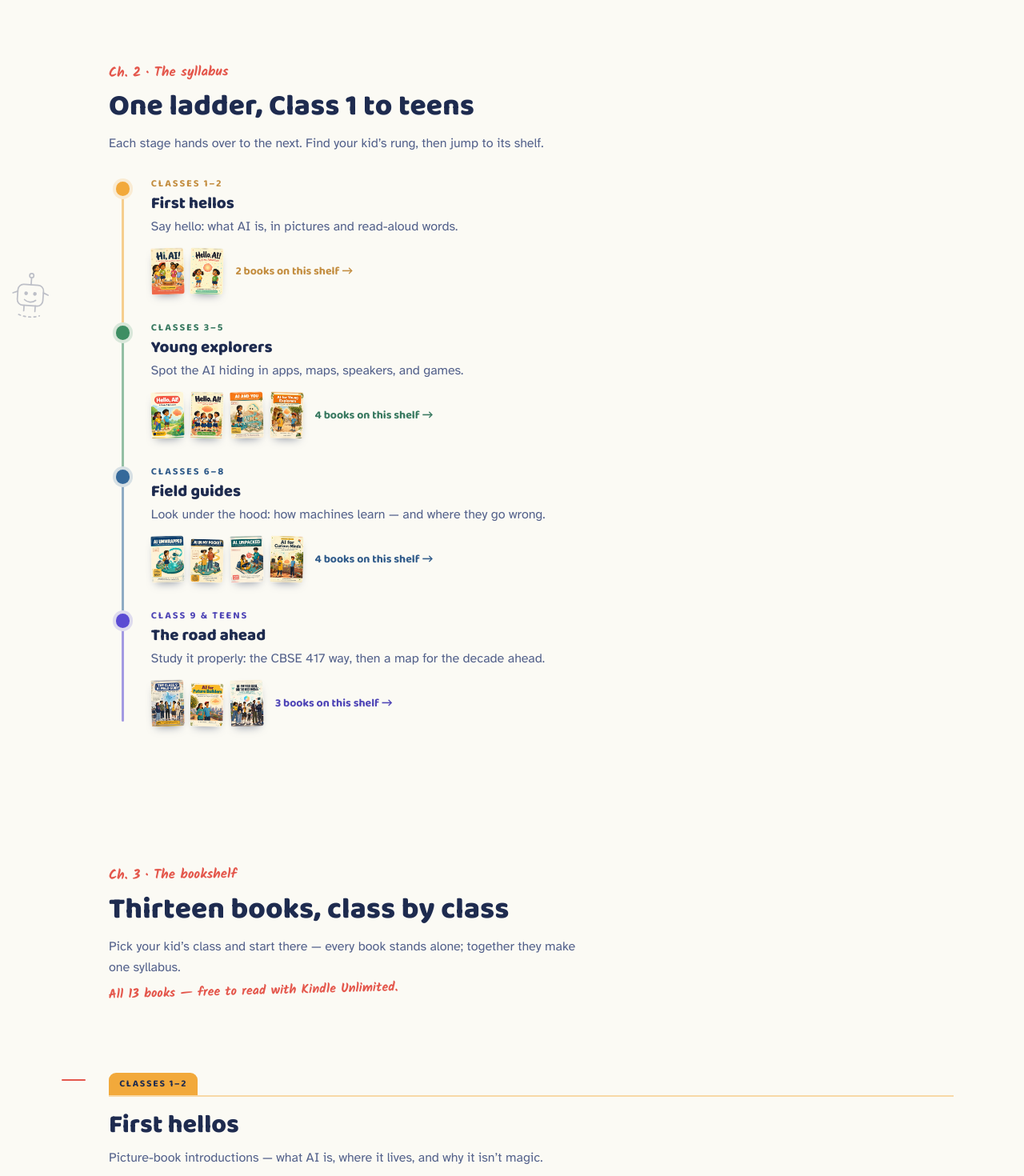
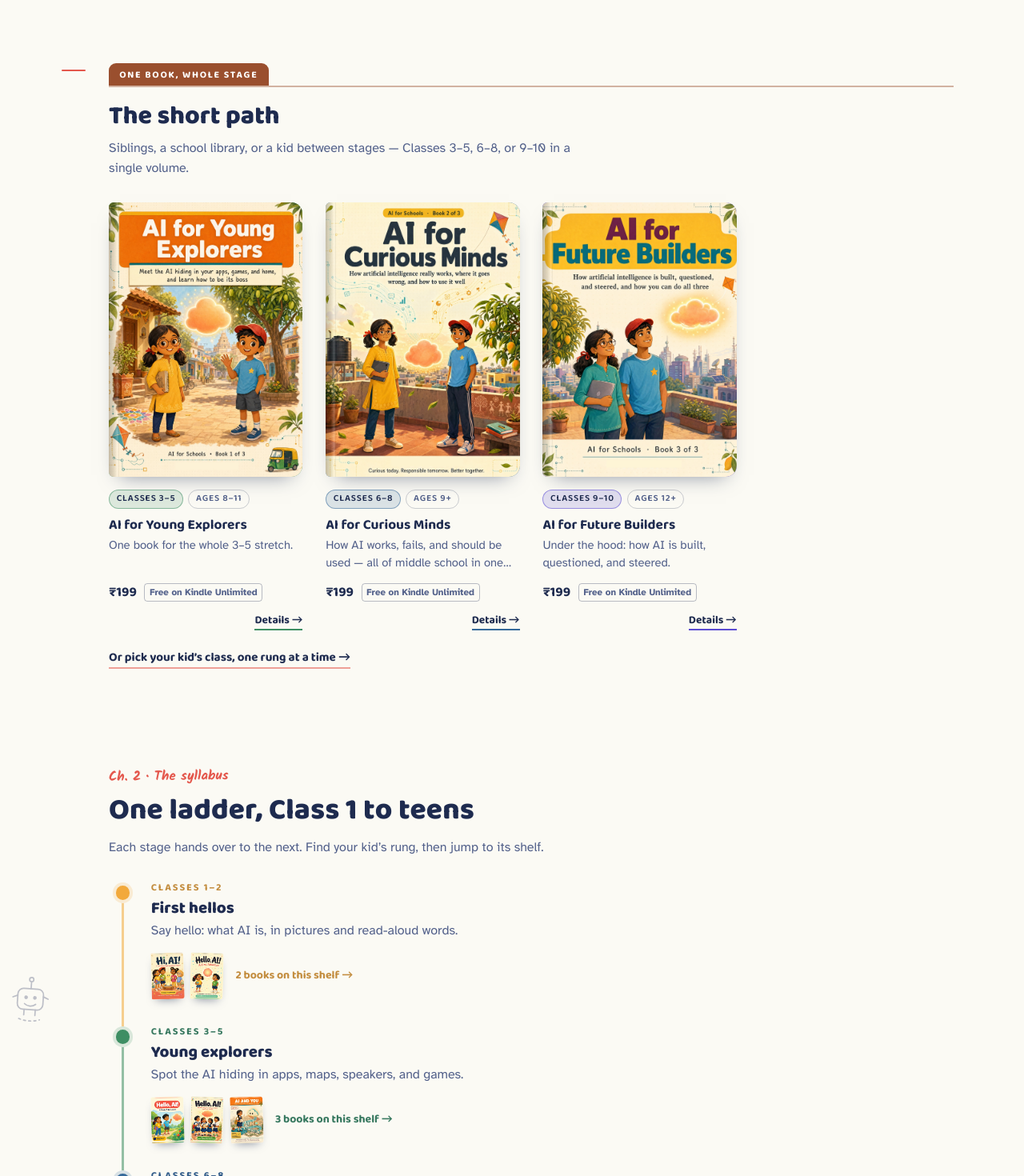
Before and after one commit to gooduru-vineeth/deekshipress, a React (Vite) app: page / in a window 1280 px wide. Shown: the part 1540-3010 px from the top of the page at 80% size. Built offline with nearby package versions, Linux system fonts and the light colour scheme; no server answers.

Commit message:
Lead with the three stage books as a short path through the series.
Split class titles onto their own shelves, and set Class 8 to ₹149.

```diff
--- a/src/App.tsx
+++ b/src/App.tsx
@@ -7,6 +7,7 @@ import Footer from './components/Footer'
 import Hero from './components/Hero'
 import Ladder from './components/Ladder'
 import Masthead from './components/Masthead'
+import ShortPath from './components/ShortPath'
 import WhyAI from './components/WhyAI'
 import { dismissBook, openBook, useHashBook } from './hooks/useHashBook'
 import type { Book } from './data/books'
@@ -30,6 +31,7 @@ export default function App() {
       <main>
         <Hero onOpen={handleOpen} />
         <WhyAI />
+        <ShortPath onOpen={handleOpen} />
         <Ladder />
         <Bookshelf onOpen={handleOpen} />
         <Authors />
--- a/src/components/Bookshelf.tsx
+++ b/src/components/Bookshelf.tsx
@@ -1,48 +1,15 @@
-import { BOOKS, GRADE_BANDS, type Book, type GradeBand } from '../data/books'
+import {
+  GRADE_BANDS,
+  STAGE_GROUP,
+  classBooksIn,
+  stageBooks,
+  type Book,
+} from '../data/books'
 import { useReveal } from '../hooks/useReveal'
-import BookCard from './BookCard'
+import ShelfBand from './ShelfBand'
 
 interface OpenBook {
   (book: Book, opener: HTMLElement): void
-}
-
-function ShelfBand({
-  band,
-  books,
-  onOpen,
-}: {
-  band: GradeBand
-  books: Book[]
-  onOpen: OpenBook
-}) {
-  const ref = useReveal<HTMLElement>()
-  return (
-    <section
-      ref={ref}
-      id={`shelf-${band.id}`}
-      className="shelf-section"
-      data-band={band.id}
-      aria-label={`${band.classes} — ${band.title}`}
-    >
-      <span className="shelf-tab">{band.classes}</span>
-      <div className="shelf-body">
-        <header className="shelf-head">
-          <h3 className="shelf-title">{band.title}</h3>
-          <p className="shelf-blurb">{band.blurb}</p>
-        </header>
-        <div className="shelf-grid">
-          {books.map((book, index) => (
-            <BookCard
-              key={book.asin}
-              book={book}
-              index={index}
-              onOpen={onOpen}
-            />
-          ))}
-        </div>
-      </div>
-    </section>
-  )
 }
 
 export default function Bookshelf({ onOpen }: { onOpen: OpenBook }) {
@@ -51,17 +18,23 @@ export default function Bookshelf({ onOpen }: { onOpen: OpenBook }) {
     <div className="bookshelf chapter" id="bookshelf">
       <header ref={headRef} className="chapter-head reveal">
         <p className="chapter-eyebrow">Ch. 3 · The bookshelf</p>
-        <h2 className="chapter-title">Thirteen books, class by class</h2>
+        <h2 className="chapter-title">Thirteen books, two ways in</h2>
         <p className="chapter-lede">
-          Pick your kid’s class and start there — every book stands alone;
-          together they make one syllabus.
+          Start with one book for a whole stage — or pick your kid’s class.
+          Every book stands alone; together they make one syllabus.
         </p>
         <p className="chapter-ku">
           All 13 books — free to read with Kindle Unlimited.
         </p>
       </header>
+      <ShelfBand
+        band={STAGE_GROUP}
+        books={stageBooks()}
+        onOpen={onOpen}
+        id="shelf-stages"
+      />
       {GRADE_BANDS.map((band) => {
-        const books = BOOKS.filter((book) => book.band === band.id)
+        const books = classBooksIn(band.id)
         if (books.length === 0) return null
         return (
           <ShelfBand
--- a/src/components/Hero.tsx
+++ b/src/components/Hero.tsx
@@ -1,17 +1,12 @@
-import { AMAZON_SEARCH_URL, BOOKS, type Book } from '../data/books'
+import { AMAZON_SEARCH_URL, stageBooks, type Book } from '../data/books'
 import CoverImage from './CoverImage'
-
-/** The three band books: Classes 3–5, 6–8, 9–10 */
-const STACK_ASINS = ['B0H9JKZFXT', 'B0H9J7XQNN', 'B0HHK1Y6T5']
 
 export default function Hero({
   onOpen,
 }: {
   onOpen: (book: Book, opener: HTMLElement) => void
 }) {
-  const stack = STACK_ASINS.map((asin) =>
-    BOOKS.find((book) => book.asin === asin),
-  ).filter((book) => book !== undefined)
+  const stack = stageBooks()
 
   return (
     <section className="hero">
--- a/src/components/Ladder.tsx
+++ b/src/components/Ladder.tsx
@@ -1,4 +1,4 @@
-import { BOOKS, GRADE_BANDS, coverSrc } from '../data/books'
+import { GRADE_BANDS, classBooksIn, coverSrc } from '../data/books'
 import { useReveal } from '../hooks/useReveal'
 import { RobotDoodle } from './doodles'
 
@@ -24,7 +24,7 @@ export default function Ladder() {
       </header>
       <ol className="ladder-list">
         {GRADE_BANDS.map((band) => {
-          const books = BOOKS.filter((book) => book.band === band.id)
+          const books = classBooksIn(band.id)
           return (
             <li key={band.id} className="rung" data-band={band.id}>
               <span className="rung-dot" aria-hidden="true" />
--- /dev/null
+++ b/src/components/ShelfBand.tsx
@@ -0,0 +1,49 @@
+import type { Book, ShelfGroup } from '../data/books'
+import { useReveal } from '../hooks/useReveal'
+import BookCard from './BookCard'
+
+export interface OpenBook {
+  (book: Book, opener: HTMLElement): void
+}
+
+export default function ShelfBand({
+  band,
+  books,
+  onOpen,
+  id,
+}: {
+  band: ShelfGroup
+  books: Book[]
+  onOpen: OpenBook
+  /** Defaults to `shelf-${band.id}` */
+  id?: string
+}) {
+  const ref = useReveal<HTMLElement>()
+  return (
+    <section
+      ref={ref}
+      id={id ?? `shelf-${band.id}`}
+      className="shelf-section"
+      data-band={band.id}
+      aria-label={`${band.classes} — ${band.title}`}
+    >
+      <span className="shelf-tab">{band.classes}</span>
+      <div className="shelf-body">
+        <header className="shelf-head">
+          <h3 className="shelf-title">{band.title}</h3>
+          <p className="shelf-blurb">{band.blurb}</p>
+        </header>
+        <div className="shelf-grid">
+          {books.map((book, index) => (
+            <BookCard
+              key={book.asin}
+              book={book}
+              index={index}
+              onOpen={onOpen}
+            />
+          ))}
+        </div>
+      </div>
+    </section>
+  )
+}
--- /dev/null
+++ b/src/components/ShortPath.tsx
@@ -0,0 +1,24 @@
+import { STAGE_GROUP, stageBooks, type Book } from '../data/books'
+import ShelfBand from './ShelfBand'
+
+export default function ShortPath({
+  onOpen,
+}: {
+  onOpen: (book: Book, opener: HTMLElement) => void
+}) {
+  return (
+    <div className="chapter short-path">
+      <ShelfBand
+        band={STAGE_GROUP}
+        books={stageBooks()}
+        onOpen={onOpen}
+        id="short-path"
+      />
+      <p className="ladder-alt">
+        <a href="#syllabus">
+          Or pick your kid’s class, one rung at a time →
+        </a>
+      </p>
+    </div>
+  )
+}
--- a/src/data/books.ts
+++ b/src/data/books.ts
@@ -1,4 +1,6 @@
 export type BandId = 'foundations' | 'explorers' | 'middle' | 'seniors'
+
+export type BookKind = 'class' | 'stage'
 
 export interface GradeBand {
   id: BandId
@@ -8,6 +10,14 @@ export interface GradeBand {
   blurb: string
   /** One-line rung description for the syllabus ladder */
   ladderLine: string
+}
+
+/** Shared shape for a bookshelf section — grade bands plus the stage group. */
+export interface ShelfGroup {
+  id: BandId | 'stages'
+  classes: string
+  title: string
+  blurb: string
 }
 
 export interface Book {
@@ -33,6 +43,8 @@ export interface Book {
   kindleUnlimited: boolean
   asin: string
   band: BandId
+  /** `stage` = one volume for a whole stretch; shown in the hero and first shelf. */
+  kind: BookKind
 }
 
 export const AUTHORS = 'Gooduru Vineeth & Deekshitha S'
@@ -84,6 +96,14 @@ export const GRADE_BANDS: GradeBand[] = [
   },
 ]
 
+export const STAGE_GROUP: ShelfGroup = {
+  id: 'stages',
+  classes: 'One book, whole stage',
+  title: 'The short path',
+  blurb:
+    'Siblings, a school library, or a kid between stages — Classes 3–5, 6–8, or 9–10 in a single volume.',
+}
+
 export const BOOKS: Book[] = [
   {
     title:
@@ -105,6 +125,7 @@ export const BOOKS: Book[] = [
     kindleUnlimited: true,
     asin: 'B0H8TDN9DJ',
     band: 'foundations',
+    kind: 'class',
   },
   {
     title:
@@ -125,6 +146,7 @@ export const BOOKS: Book[] = [
     kindleUnlimited: true,
     asin: 'B0H9GZFD52',
     band: 'foundations',
+    kind: 'class',
   },
   {
     title:
@@ -145,6 +167,7 @@ export const BOOKS: Book[] = [
     kindleUnlimited: true,
     asin: 'B0H9HGRJVM',
     band: 'explorers',
+    kind: 'class',
   },
   {
     title:
@@ -165,6 +188,7 @@ export const BOOKS: Book[] = [
     kindleUnlimited: true,
     asin: 'B0H9HBM7T3',
     band: 'explorers',
+    kind: 'class',
   },
   {
     title: 'AI and You: A Class 5 Field Guide to Your Smartest New Friend',
@@ -184,6 +208,7 @@ export const BOOKS: Book[] = [
     kindleUnlimited: true,
     asin: 'B0H9BYVKBH',
     band: 'explorers',
+    kind: 'class',
   },
   {
     title:
@@ -205,6 +230,7 @@ export const BOOKS: Book[] = [
     kindleUnlimited: true,
     asin: 'B0H9JKZFXT',
     band: 'explorers',
+    kind: 'stage',
   },
   {
     title:
@@ -226,6 +252,7 @@ export const BOOKS: Book[] = [
     kindleUnlimited: true,
     asin: 'B0H9J18QYB',
     band: 'middle',
+    kind: 'class',
   },
   {
     title:
@@ -247,6 +274,7 @@ export const BOOKS: Book[] = [
     kindleUnlimited: true,
     asin: 'B0HHJY4VHV',
     band: 'middle',
+    kind: 'class',
   },
   {
     title:
@@ -264,10 +292,11 @@ export const BOOKS: Book[] = [
     ],
     classLabel: 'Class 8',
     ages: '11+',
-    priceInr: 99,
+    priceInr: 149,
     kindleUnlimited: true,
     asin: 'B0H9J6M8VV',
     band: 'middle',
+    kind: 'class',
   },
   {
     title:
@@ -290,6 +319,7 @@ export const BOOKS: Book[] = [
     kindleUnlimited: true,
     asin: 'B0H9J7XQNN',
     band: 'middle',
+    kind: 'stage',
   },
   {
     title:
@@ -311,6 +341,7 @@ export const BOOKS: Book[] = [
     kindleUnlimited: true,
     asin: 'B0H9B29PDT',
     band: 'seniors',
+    kind: 'class',
   },
   {
     title:
@@ -333,6 +364,7 @@ export const BOOKS: Book[] = [
     kindleUnlimited: true,
     asin: 'B0HHK1Y6T5',
     band: 'seniors',
+    kind: 'stage',
   },
   {
     title:
@@ -355,5 +387,12 @@ export const BOOKS: Book[] = [
     kindleUnlimited: true,
     asin: 'B0H9JL2JQ3',
     band: 'seniors',
+    kind: 'class',
   },
 ]
+
+export const stageBooks = (): Book[] =>
+  BOOKS.filter((book) => book.kind === 'stage')
+
+export const classBooksIn = (band: BandId): Book[] =>
+  BOOKS.filter((book) => book.band === band && book.kind === 'class')
--- a/src/styles/sections.css
+++ b/src/styles/sections.css
@@ -80,6 +80,12 @@
   left: 0.8rem;
   top: 26%;
   rotate: -10deg;
+}
+
+/* ---------- The short path, above the class-by-class ladder ---------- */
+
+.short-path {
+  padding-bottom: calc(var(--rule-gap) * 0.75);
 }
 
 /* ---------- Ch. 2 — The syllabus ladder ---------- */
@@ -201,6 +207,25 @@
   font-weight: 700;
   font-size: 0.88rem;
   color: color-mix(in srgb, var(--band) 78%, var(--ink));
+}
+
+.ladder-alt {
+  margin: 1.4rem 0 0;
+  max-width: 52ch;
+  font-family: var(--font-display);
+  font-weight: 700;
+  font-size: 0.95rem;
+  line-height: 1.45;
+}
+
+.ladder-alt a {
+  color: var(--ink);
+  text-decoration: none;
+  border-bottom: 2px solid color-mix(in srgb, var(--margin-red) 55%, transparent);
+}
+
+.ladder-alt a:hover {
+  color: var(--margin-red);
 }
 
 @media (hover: hover) {
--- a/src/styles/shelf.css
+++ b/src/styles/shelf.css
@@ -1,7 +1,7 @@
 /* ------------------------------------------------------------
-   Ch. 3 — The bookshelf: four grade bands, each headed by a
-   notebook index tab in its color, cards opening the detail
-   dialog.
+   Ch. 3 — The bookshelf: the three stage books first, then
+   four grade bands of class-by-class titles. Each headed by a
+   notebook index tab in its color; cards open the detail dialog.
    ------------------------------------------------------------ */
 
 .bookshelf {
--- a/src/styles/tokens.css
+++ b/src/styles/tokens.css
@@ -66,6 +66,10 @@
   --band: var(--band-seniors);
   --band-contrast: #ffffff;
 }
+[data-band='stages'] {
+  --band: #9a4f2e;
+  --band-contrast: #ffffff;
+}
 
 @media (max-width: 640px) {
   :root {
```
